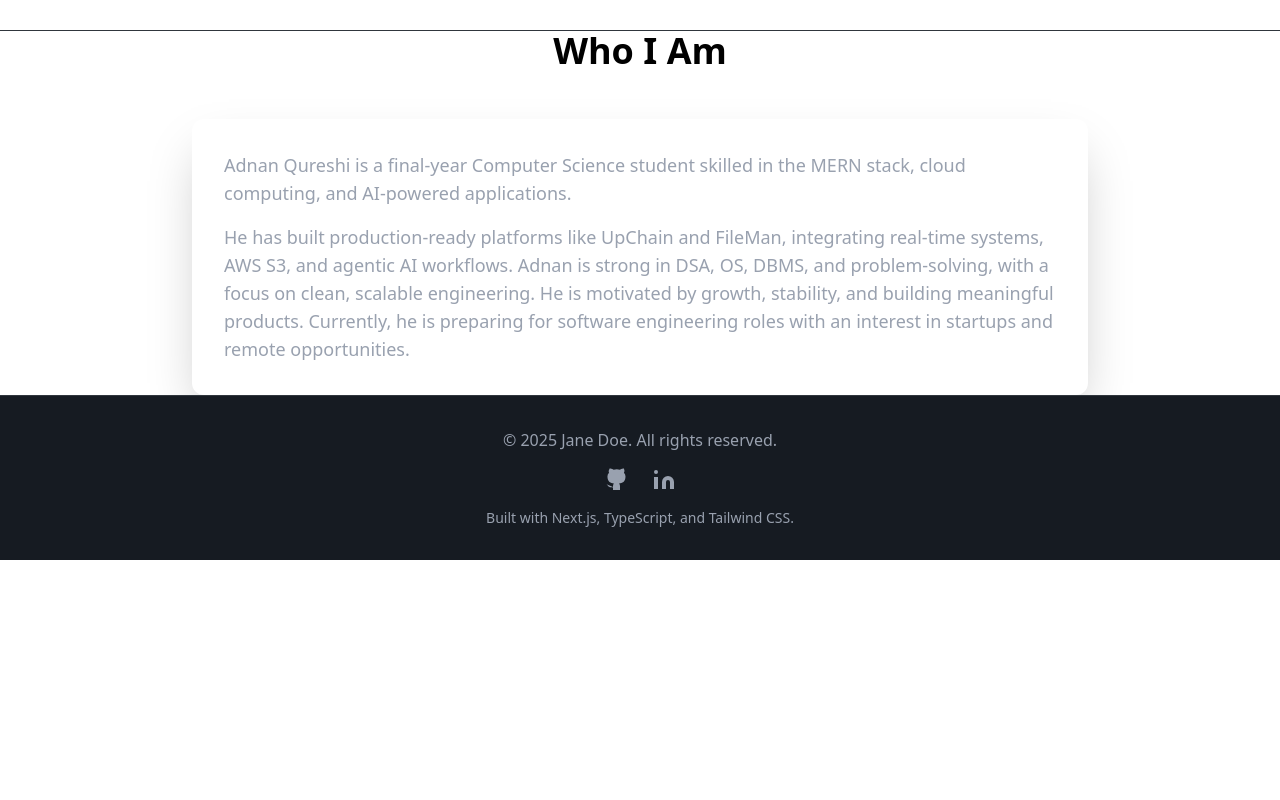
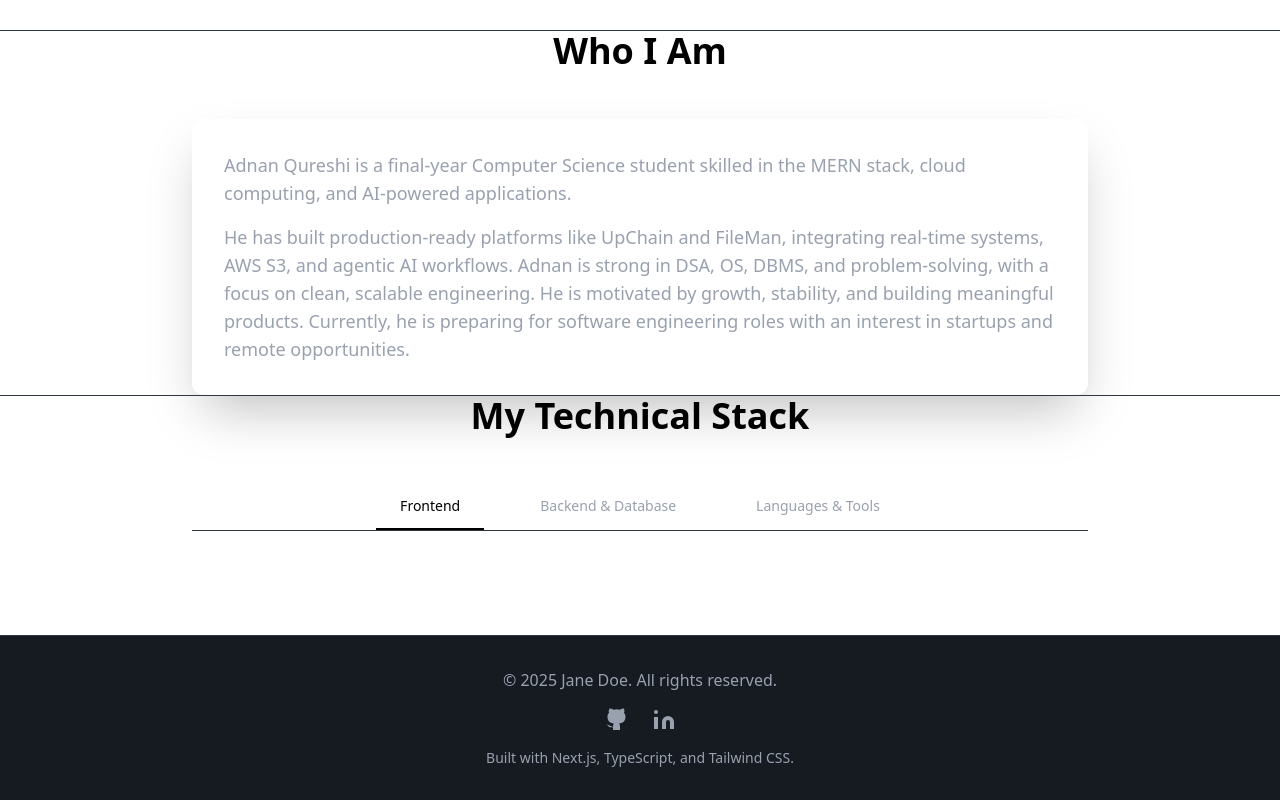
Before and after one commit to AdnanQureshi3/Adnan-Qureshi, a Next.js app: page / in a window 1280 px wide. Shown: the part 843-1643 px from the top of the page. Before the commit the page ends 1403 px from the top, so only its background shows below. Built offline with nearby package versions, Linux system fonts and the light colour scheme.

Commit message:
Skill section added

```diff
--- a/app/component/App.tsx
+++ b/app/component/App.tsx
@@ -4,6 +4,8 @@ import Navigation from "./ui/Navigation";
 import Hero from "./ui/Hero";
 import AboutSection from "./ui/About";
 import Footer from "./ui/Footer";
+import SkillsSection from "./ui/SkillSection";
+
 
 function useTheme() {
   const [theme, setTheme] = useState<"light" | "dark">("dark");
@@ -39,6 +41,8 @@ const App: React.FC = () => {
       <main className="max-w-7xl mx-auto">
         <Hero theme={theme} />
         <AboutSection theme={theme} />
+        <SkillsSection activeTab="frontend" setActiveTab={() => {}} techStackData={{}} />
+
       </main>
 
       <Footer />
--- /dev/null
+++ b/app/component/ui/SkillSection.tsx
@@ -0,0 +1,53 @@
+import React from 'react';
+import { TechStackItem } from '../../types';
+
+interface SkillsSectionProps {
+    activeTab: string;
+    setActiveTab: (tab: string) => void;
+    techStackData: Record<string, TechStackItem[]>;
+}
+
+const SkillsSection: React.FC<SkillsSectionProps> = ({ activeTab, setActiveTab, techStackData }) => {
+
+    const tabs = [
+        { id: 'frontend', label: 'Frontend' },
+        { id: 'backend', label: 'Backend & Database' },
+        { id: 'languages', label: 'Languages & Tools' },
+    ];
+
+    return (
+        <section id="skills" className="section-padding border-t border-[#30363d]">
+            <h2 className="text-4xl font-bold text-center mb-12">My Technical Stack</h2>
+
+            {/* Tab Controls */}
+            <div className="flex justify-center flex-wrap space-x-2 md:space-x-8 mb-10 border-b border-[#30363d] max-w-4xl mx-auto">
+                {tabs.map(({ id, label }) => (
+                    <button
+                        key={id}
+                        data-tab={id}
+                        onClick={() => setActiveTab(id)}
+                        className={`tab-button interactable py-3 px-6 text-sm font-medium border-b-2 transition duration-300 ${activeTab === id ? 'active-tab' : 'text-gray-400 border-transparent hover:border-indigo-500'}`}
+                    >
+                        {label}
+                    </button>
+                ))}
+            </div>
+
+            {/* Tab Content */}
+            <div id="tab-content" className="max-w-4xl mx-auto p-4 md:p-8 card rounded-xl">
+                {techStackData[activeTab] && (
+                    <div id={activeTab} className="tab-pane grid grid-cols-2 sm:grid-cols-4 gap-6">
+                        {techStackData[activeTab].map(item => (
+                            <div key={item.name} className="tech-item p-3 rounded-lg text-center transition duration-300">
+                                <p className="font-semibold">{item.name}</p>
+                                <span className="text-xs text-indigo-400">{item.desc}</span>
+                            </div>
+                        ))}
+                    </div>
+                )}
+            </div>
+        </section>
+    );
+};
+
+export default SkillsSection;
--- /dev/null
+++ b/app/lib/useTheme.tsx
@@ -0,0 +1,29 @@
+import { useState, useEffect, useCallback } from 'react';
+
+export const useTheme = () => {
+    const [theme, setTheme] = useState<'light' | 'dark'>('dark');
+
+    useEffect(() => {
+        // Hydrate theme from localStorage on initial load
+        if (typeof window !== 'undefined') {
+            const savedTheme = localStorage.getItem('theme') as 'light' | 'dark';
+            if (savedTheme) {
+                setTheme(savedTheme);
+            }
+        }
+    }, []);
+
+    useEffect(() => {
+
+        document.body.setAttribute('data-theme', theme);
+        if (typeof window !== 'undefined') {
+            localStorage.setItem('theme', theme);
+        }
+    }, [theme]);
+
+    const toggleTheme = useCallback(() => {
+        setTheme(prevTheme => (prevTheme === 'light' ? 'dark' : 'light'));
+    }, []);
+
+    return { theme, toggleTheme };
+};
--- /dev/null
+++ b/app/types/index.ts
@@ -0,0 +1,21 @@
+export interface AnalysisResult {
+  PITCH: string;
+  FUTURE_FEATURES: string[];
+}
+
+export interface PitchResult {
+  PITCH: string;
+  HIGHLIGHTED_SKILLS: string[];
+}
+
+export interface TechStackItem {
+    name: string;
+    desc: string;
+}
+
+export interface ProjectData {
+    title: string;
+    description: string;
+    tech: string[];
+    imgSrc: string;
+}
```
